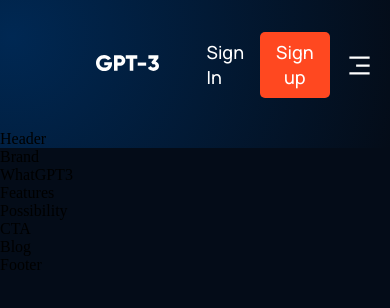
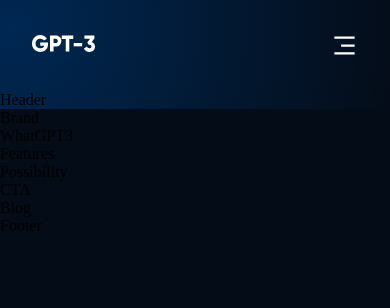
Before and after one commit to ali-sazzad/gpt-3-website-reactjs, a React (Create React App) app: page / in a window 390 px wide. Shown: the top 308 px of the page. Built offline with nearby package versions, Linux system fonts and the light colour scheme.

Commit message:
device responsive Navbar - completed

```diff
--- a/src/components/navbar/navbar.css
+++ b/src/components/navbar/navbar.css
@@ -104,3 +104,27 @@
         display: flex;
     }
 }
+
+@media screen and (max-width: 700px) {
+    .gpt3__navbar {
+        padding: 2rem 4rem;
+    }
+}
+
+@media screen and (max-width: 550px) {
+    .gpt3__navbar {
+        padding: 2rem;
+    }
+
+    .gpt3__navbar-sign {
+        display: none;
+    }
+
+    .gpt3__navbar-menu_container {
+        top: 20px;
+    }
+
+    .gpt3__navbar-menu_container-links-sign {
+        display: block;
+    }
+}
```
